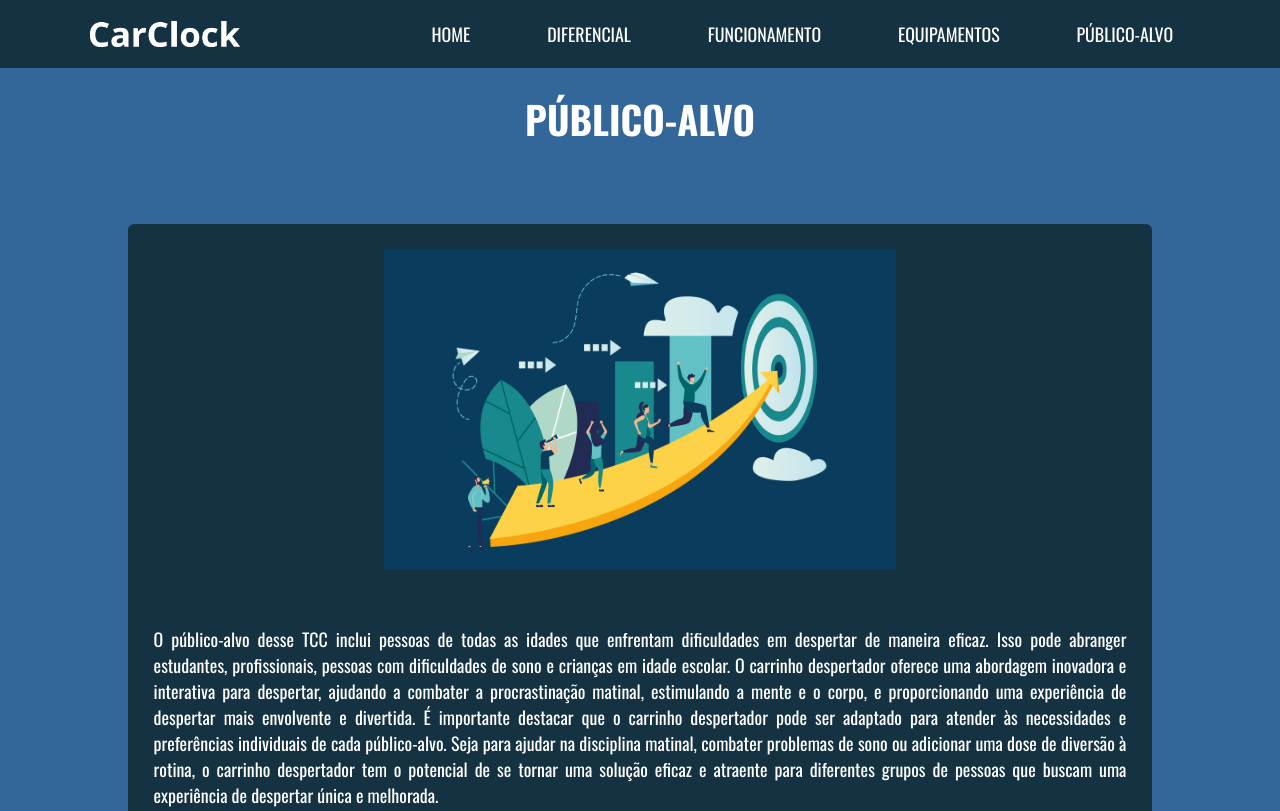
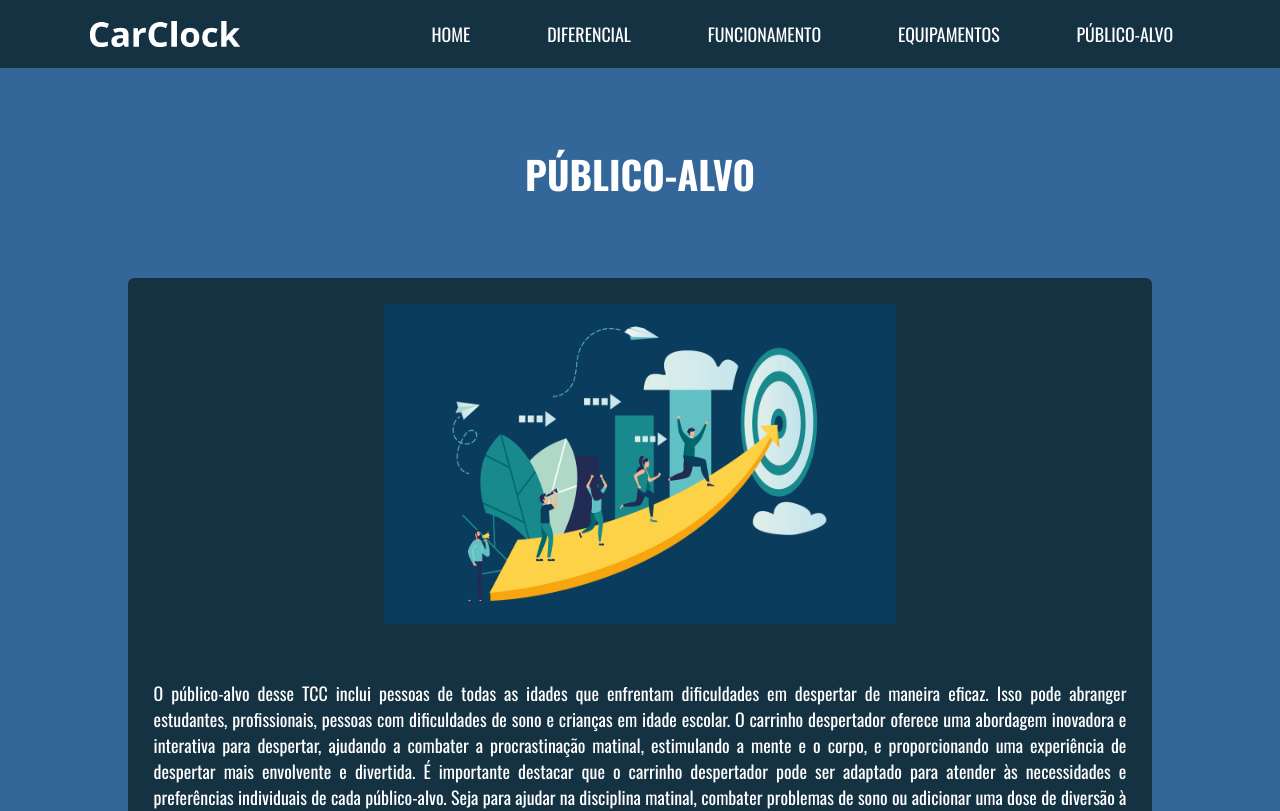
Before and after one commit to Cristofer-123/projeto-tcc, a React (Vite) app: page /publico-alvo in a window 1280 px wide. Shown: the top 811 px of the page. Built offline with nearby package versions, Linux system fonts and the light colour scheme; the HTML template or start-up script is replaced by a standard one.

Commit message:
teste para a margin do titulo do publico alvo

```diff
--- a/src/pagcss/PB.css
+++ b/src/pagcss/PB.css
@@ -2,7 +2,9 @@
 
 
 h1{
-    margin: 1.75vw;
+
+    /*mudei aqui */
+    margin: 6vw;
     font-size: 3vw;
 }
 
```
